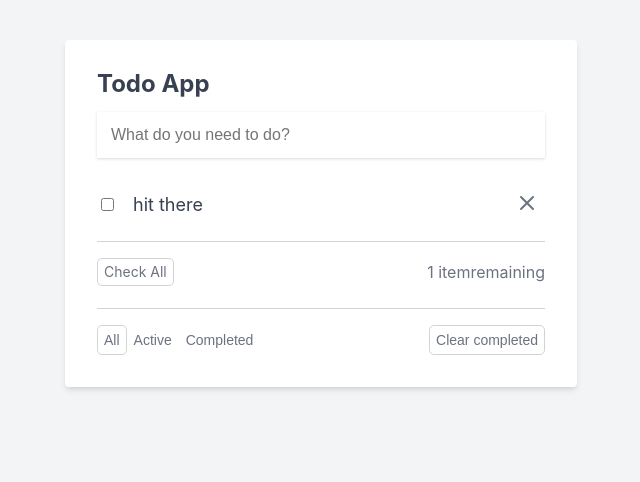
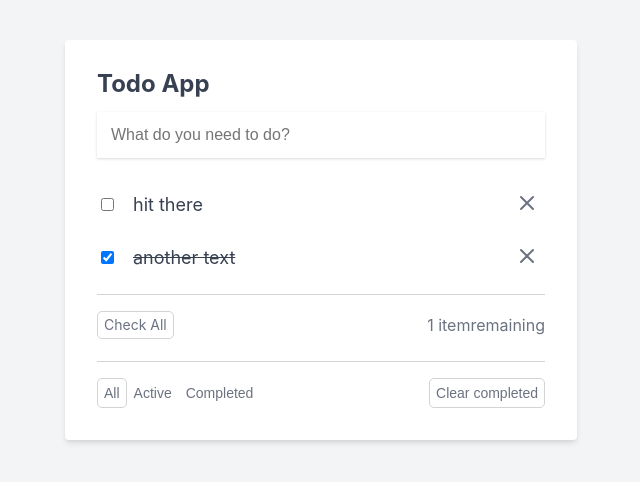
Before and after one commit to Tomoe-12/Todo-react, a React (Create React App) app: page / in a window 1280 px wide. Shown: the top 482 px of the page, without its empty margins (319-959 px from the left). Built offline with nearby package versions, Linux system fonts and the light colour scheme; data requests are answered from the project's data file.

Commit message:
check todos

```diff
--- a/src/components/Todo.js
+++ b/src/components/Todo.js
@@ -16,13 +16,21 @@ export default function Todo({todo , deleteTodo , updateTodo }) {
     }
     updateTodo(updateTod)
     setIsEdit(false)
+  }
 
+  let handleCheckbox = ()=>{
+    let updateTod = {
+      id : todo.id ,
+      title ,
+      completed : !todo.completed
+    }
+    updateTodo(updateTod)
   }
 
   return (
     <li className="todo-item-container">
         <div className="todo-item">
-            <input type="checkbox" />
+            <input type="checkbox" checked={todo.completed} onChange={handleCheckbox}/>
            { !isEdit &&  <span onDoubleClick={ ()=> setIsEdit(true) } className={`todo-item-label ${todo.completed ? 'line-through' : ''}`}>
             {todo.title}
             </span>}
--- a/src/data/db.json
+++ b/src/data/db.json
@@ -4,6 +4,11 @@
       "id": "0.48649460167473757",
       "title": "hit there",
       "completed": false
+    },
+    {
+      "id": "0.8841579205348804",
+      "title": "another text",
+      "completed": true
     }
   ]
 }
```
